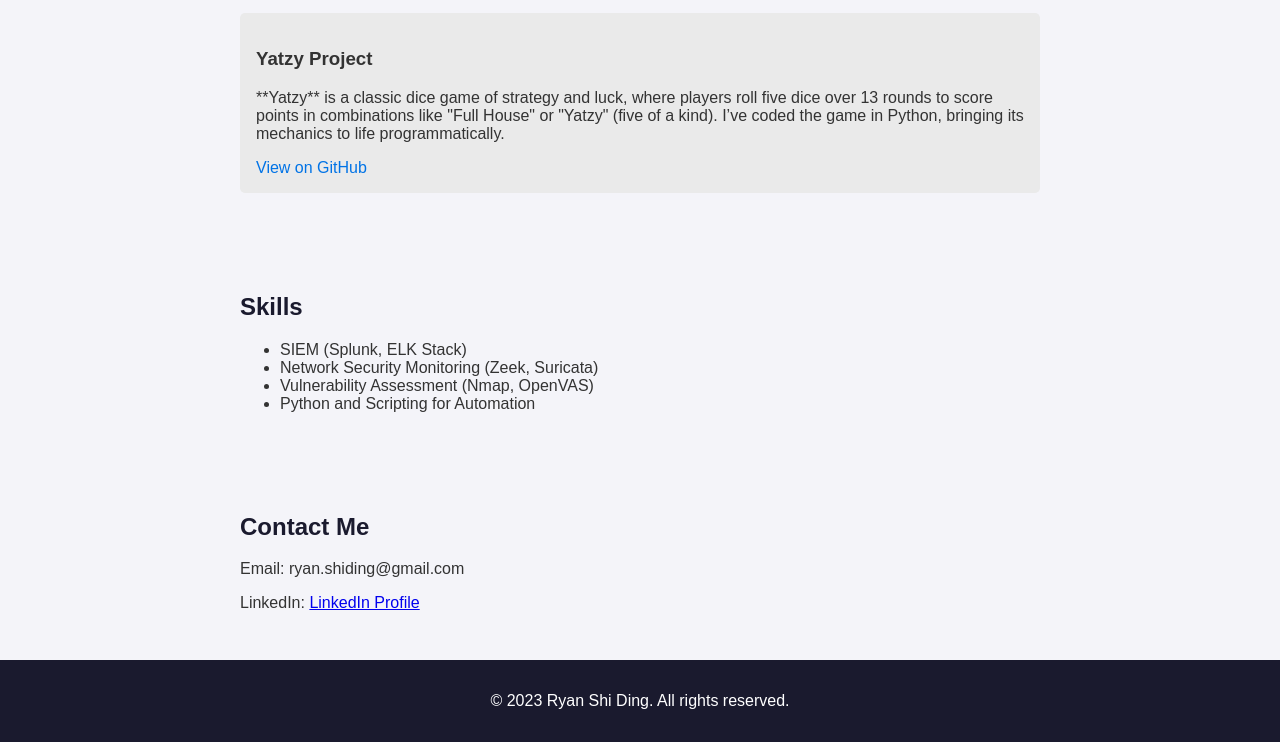
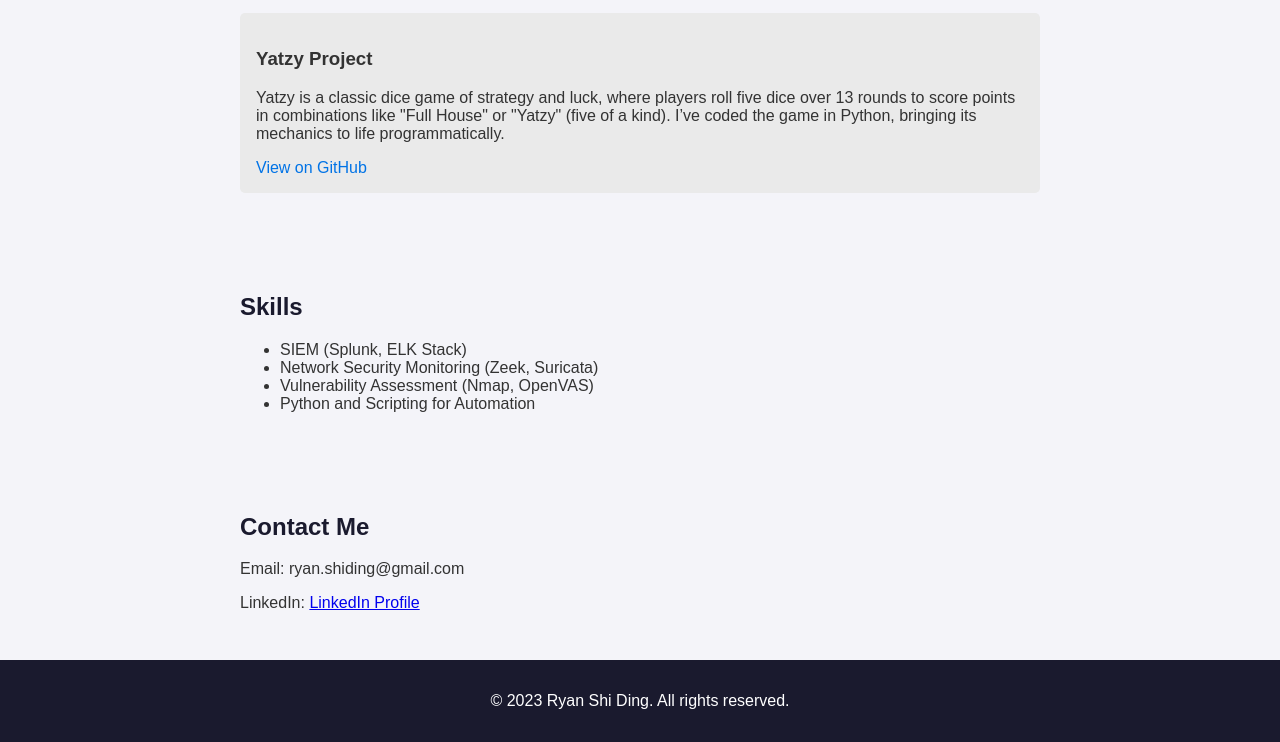
Before and after one commit to rayuhnd/rayuhnd.github.io, a plain HTML site: page index.html in a window 1280 px wide. Shown: the part 857-1599 px from the top of the page. Drawn offline with Linux system fonts and the light colour scheme.

Commit message:
Update index.html

```diff
--- a/index.html
+++ b/index.html
@@ -34,7 +34,7 @@
     </div>
      <div class="project">
       <h3>Yatzy Project</h3>
-      <p>**Yatzy** is a classic dice game of strategy and luck, where players roll five dice over 13 rounds to score points in combinations like "Full House" or "Yatzy" (five of a kind). I’ve coded the game in Python, bringing its mechanics to life programmatically.</p>
+      <p>Yatzy is a classic dice game of strategy and luck, where players roll five dice over 13 rounds to score points in combinations like "Full House" or "Yatzy" (five of a kind). I’ve coded the game in Python, bringing its mechanics to life programmatically.</p>
       <a href="https://github.com/rayuhnd?tab=repositories">View on GitHub</a>
     </div>
     <!-- Add more projects as needed -->
```
